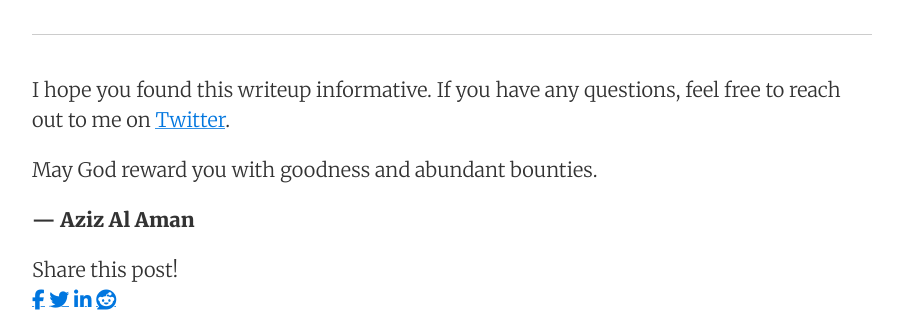
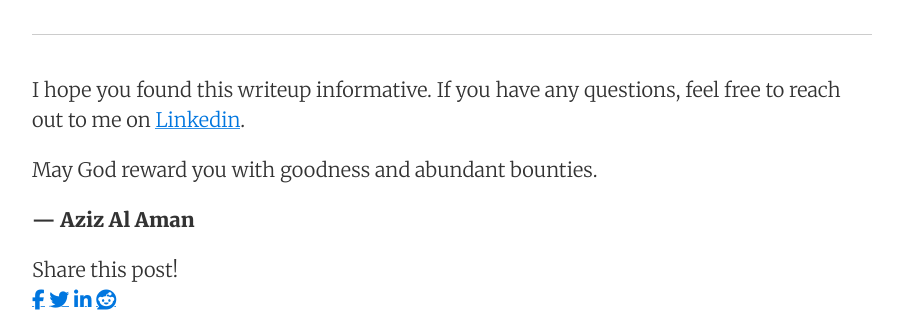
Before and after one commit to nxtexploit/blog, a Jekyll site: the page built from _posts/2025-10-21-How-I-could-check-anyones-SBI-bank-Account-balance-using-just-phone-numbers.md, in a window 1280 px wide and 900 px high, scrolled down 4259 px. Shown: the part 299-611 px from the top of the window, without its empty margins (188-1091 px from the left). Built offline with Jekyll 4.4.1, drawn with Linux system fonts in a browser that asks for light colours; nearby versions of some CDN libraries; comment, search, counter and statistics services are not loaded.

Commit message:
Update 2025-10-21-How-I-could-check-anyones-SBI-bank-Account-balance-using-just-phone-numbers.md

```diff
--- a/_posts/2025-10-21-How-I-could-check-anyones-SBI-bank-Account-balance-using-just-phone-numbers.md
+++ b/_posts/2025-10-21-How-I-could-check-anyones-SBI-bank-Account-balance-using-just-phone-numbers.md
@@ -105,7 +105,7 @@ I responsibly disclosed this security flaw to [**CERT-In**](https://www.cert-in.
 
 ***
 
-I hope you found this writeup informative. If you have any questions, feel free to reach out to me on [Twitter](https://twitter.com/nxtexploit).
+I hope you found this writeup informative. If you have any questions, feel free to reach out to me on [Linkedin](https://linkedin.com/in/nxtexploit).
 
 May God reward you with goodness and abundant bounties.
 
```
